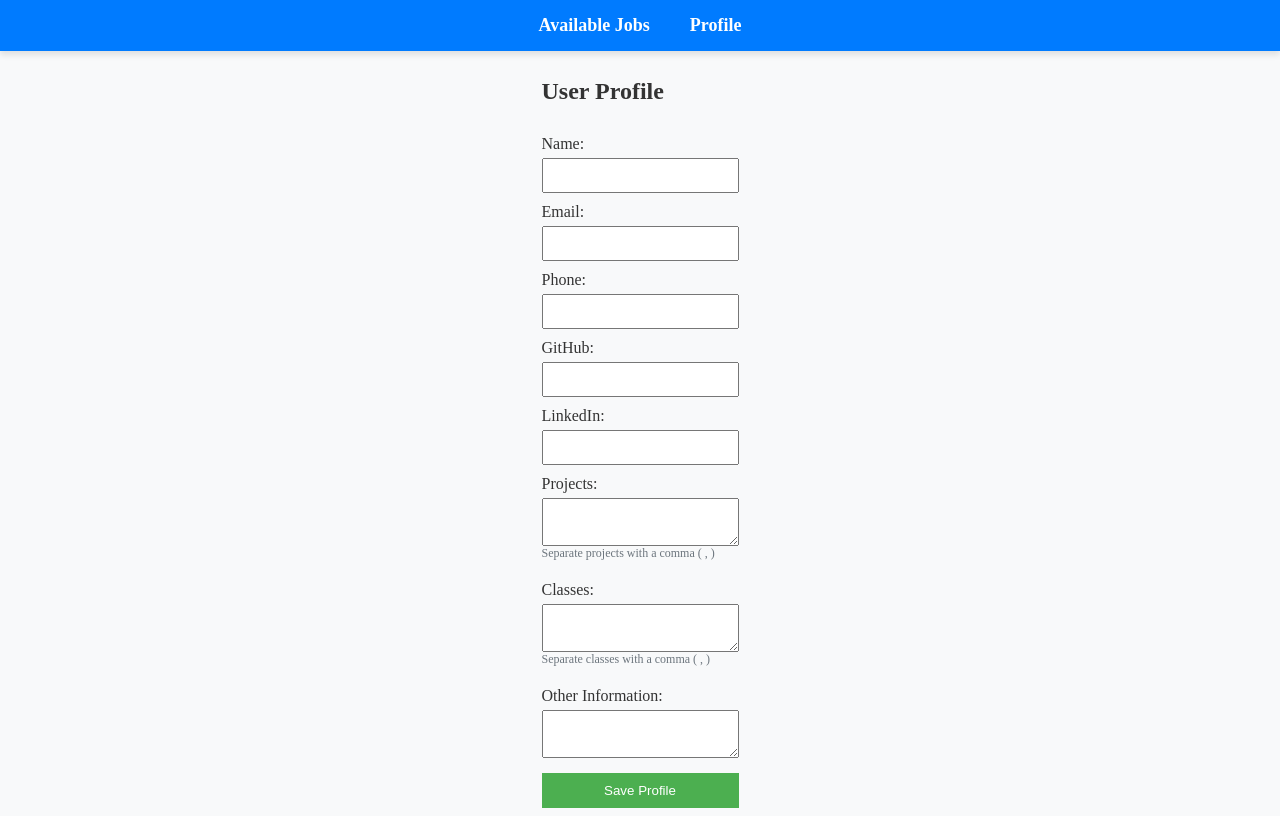
After one commit to kushpatel7764/AI_Resume_Creator, a Flask app: page /user_profile in a window 1280 px wide. The commit adds this page. Run offline with Flask 3, Linux system fonts and the light colour scheme.

Commit message:
User Input GUI and database complete

```diff
--- a/src/app.py
+++ b/src/app.py
@@ -7,8 +7,11 @@ app = Flask(__name__)
 project_dir = os.path.dirname(os.path.dirname(os.path.abspath(__file__)))
 db_path = os.path.join(project_dir, 'Jobs_Database.db')
 
+@app.route('/')
+def index():
+    return render_template("index.html")
 
-@app.route('/')
+@app.route('/job_list')
 def job_list():
     jobs = Database_Queries.get_jobs(db_path)
     return render_template("jobs.html", jobs=jobs)
@@ -18,6 +21,9 @@ def job_detail(job_id):
     job = Database_Queries.get_job_by_id(db_path, job_id)
     return render_template("job_details.html", job=job)
 
+@app.route('/user_profile')
+def profile():
+    return render_template("user_profile.html")
 
 if __name__ == '__main__':
     app.run(debug=True)
--- /dev/null
+++ b/src/static/index.css
@@ -0,0 +1,86 @@
+/* Reset some default styles */
+.content{
+    margin-top: 50px;
+}
+
+body {
+    background-color: #f8f9fa;
+    color: #333;
+    display: flex;
+    flex-direction: column;
+    align-items: center;
+    justify-content: start;
+    height: 100vh;
+}
+
+h1 { color: #333; }
+.job-list {
+    display: flex;
+    flex-direction: column;
+    gap: 10px;
+}
+.job-card {
+    background: white;
+    padding: 10px;
+    border-radius: 5px;
+    box-shadow: 0 2px 5px rgba(0, 0, 0, 0.2);
+}
+.job-card a {
+    color: blue;
+    text-decoration: none;
+}
+
+form {
+    display: flex;
+    flex-direction: column;
+}
+label {
+    margin-top: 10px;
+}
+input, textarea {
+    padding: 8px;
+    margin-top: 5px;
+}
+
+button {
+    margin-top: 15px;
+    padding: 10px;
+    background-color: #4CAF50;
+    color: white;
+    border: none;
+    cursor: pointer;
+}
+
+/* Navigation Bar */
+nav {
+    width: 100%;
+    background-color: #007bff;
+    display: flex;
+    justify-content: center;
+    padding: 15px 0;
+    position: fixed;
+    top: 0;
+    left: 0;
+    box-shadow: 0px 4px 6px rgba(0, 0, 0, 0.1);
+}
+
+/* Navigation Links */
+nav a {
+    color: white;
+    text-decoration: none;
+    font-size: 18px;
+    font-weight: bold;
+    margin: 0 20px;
+    transition: color 0.3s ease-in-out;
+}
+
+nav a:hover {
+    color: #ffc107;
+}
+
+.input-hint {
+    font-size: 12px;
+    color: #6c757d;
+    margin-bottom: 10px;
+    display: block;
+}
--- /dev/null
+++ b/src/templates/index.html
@@ -0,0 +1,19 @@
+<!DOCTYPE html>
+<html lang="en">
+<head>
+    <meta charset="UTF-8">
+    <meta name="viewport" content="width=device-width, initial-scale=1.0">
+    <title>{% block title %}My Flask App{% endblock %}</title>
+    <link rel="stylesheet" href="{{ url_for('static', filename='index.css') }}">
+</head>
+<body>
+    <nav>
+        <a href="{{ url_for('job_list') }}">Available Jobs</a>
+        <a href="{{ url_for('profile') }}">Profile</a>
+    </nav>
+
+     <div class="content">
+        {% block content %}{% endblock %}
+    </div>
+</body>
+</html>
--- a/src/templates/job_details.html
+++ b/src/templates/job_details.html
@@ -4,7 +4,7 @@
     <meta charset="UTF-8">
     <meta name="viewport" content="width=device-width, initial-scale=1.0">
     <title>{{ job.title }} - Details</title>
-    <link rel="stylesheet" href="../static/styles.css">
+    <link rel="stylesheet" href="{{ url_for('static', filename='index.css') }}">
 </head>
 <body>
     <h1>{{ job.title }}</h1>
--- /dev/null
+++ b/src/templates/user_profile.html
@@ -0,0 +1,36 @@
+{% extends "index.html" %}
+
+{% block title %}User Profile{% endblock %}
+
+{% block content %}
+<h2>User Profile</h2>
+<form method="POST">
+    <label for="name">Name:</label>
+    <input type="text" id="name" name="name" required>
+
+    <label for="email">Email:</label>
+    <input type="email" id="email" name="email" required>
+
+    <label for="phone">Phone:</label>
+    <input type="text" id="phone" name="phone" required>
+
+    <label for="github">GitHub:</label>
+    <input type="url" id="github" name="github">
+
+    <label for="linkedin">LinkedIn:</label>
+    <input type="url" id="linkedin" name="linkedin">
+
+    <label for="projects">Projects:</label>
+    <textarea id="projects" name="projects"></textarea>
+    <small class="input-hint">Separate projects with a comma ( , )</small>
+
+    <label for="classes">Classes:</label>
+    <textarea id="classes" name="classes"></textarea>
+    <small class="input-hint">Separate classes with a comma ( , )</small>
+
+    <label for="other">Other Information:</label>
+    <textarea id="other" name="other"></textarea>
+
+    <button type="submit">Save Profile</button>
+</form>
+{% endblock %}
--- /dev/null
+++ b/user_database.sql
@@ -0,0 +1,25 @@
+CREATE TABLE IF NOT EXISTS user_profiles (
+    id INTEGER PRIMARY KEY AUTOINCREMENT,
+    name TEXT NOT NULL,
+    email TEXT NOT NULL UNIQUE,
+    phone TEXT NOT NULL,
+    github TEXT,
+    linkedin TEXT,
+    projects TEXT,
+    classes TEXT,
+    other TEXT
+);
+
+CREATE TABLE IF NOT EXISTS projects (
+    id INTEGER PRIMARY KEY AUTOINCREMENT,
+    user_id INTEGER NOT NULL,
+    description TEXT,
+    FOREIGN KEY (user_id) REFERENCES user_profiles(id) ON DELETE CASCADE
+);
+
+CREATE TABLE IF NOT EXISTS classes (
+    id INTEGER PRIMARY KEY AUTOINCREMENT,
+    user_id INTEGER NOT NULL,
+    name TEXT,
+    FOREIGN KEY (user_id) REFERENCES user_profiles(id) ON DELETE CASCADE
+);
```
Also changed, not shown: src/static/styles.css (deleted, +0 -22 lines), src/templates/jobs.html (+6 -12 lines).
